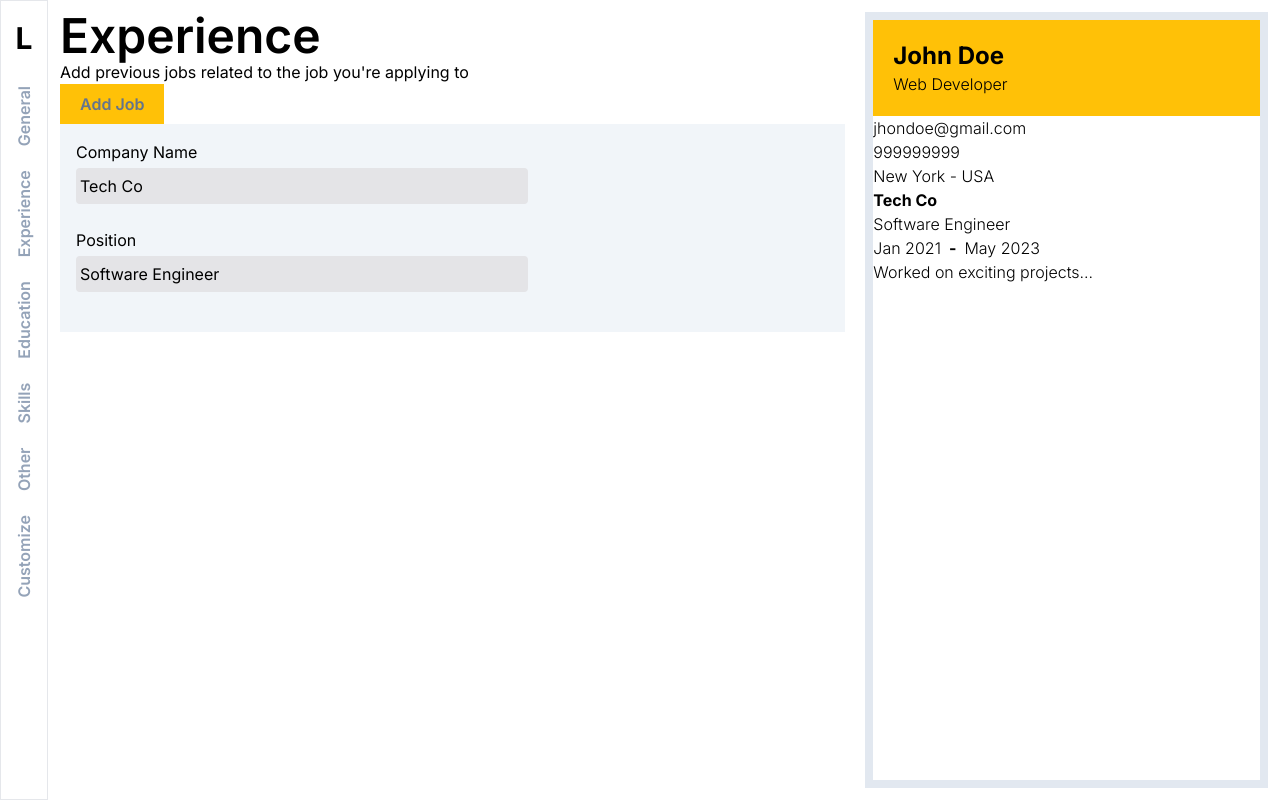
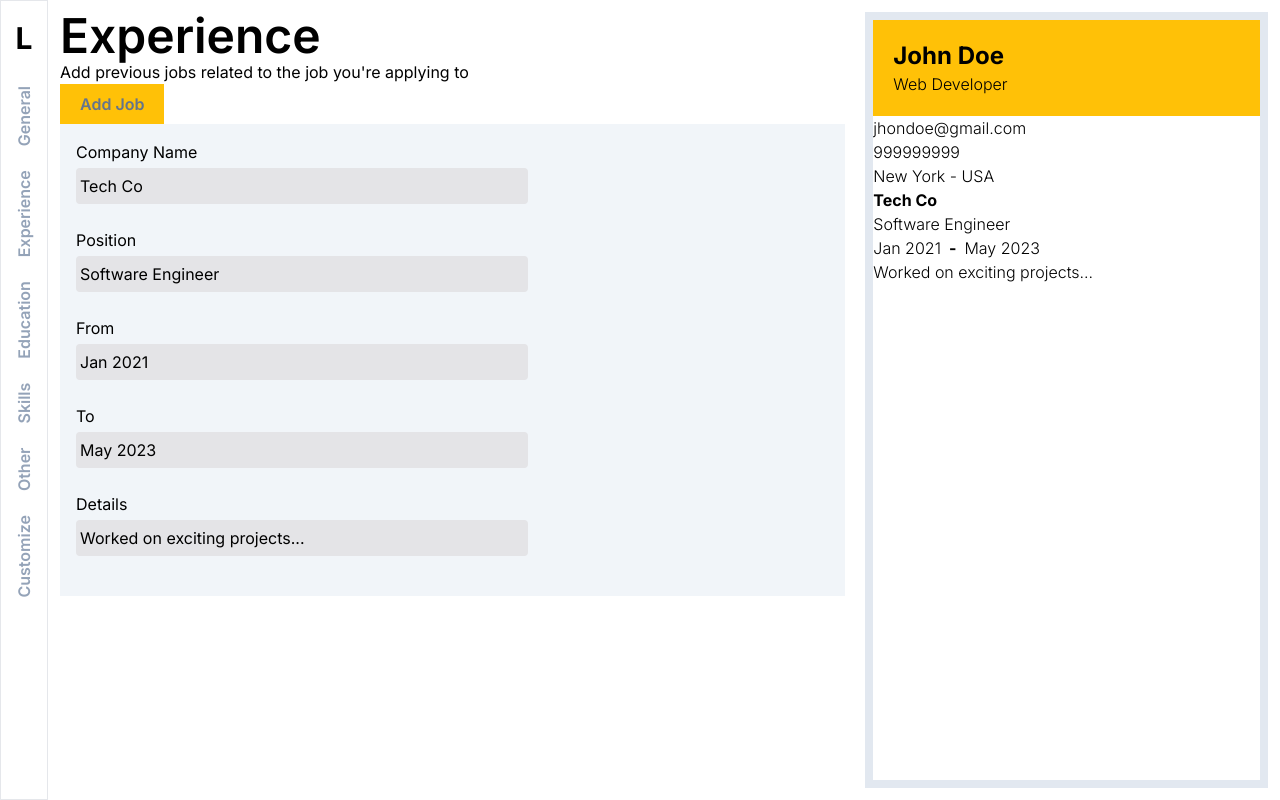
Before and after one commit to kagunecode/cv_generator, a React (Vite) app: page /experience in a window 1280 px wide. Built offline with nearby package versions, Linux system fonts and the light colour scheme.

Commit message:
Added new job fields to be filled

```diff
--- a/src/data/formFields.js
+++ b/src/data/formFields.js
@@ -14,6 +14,9 @@ const formFields = [
 		fields: [
 			{ id: "company", fieldName: "Company Name", fieldType: "text" },
 			{ id: "position", fieldName: "Position", fieldType: "text" },
+			{ id: "startDate", fieldName: "From", fieldType: "text" },
+			{ id: "endDate", fieldName: "To", fieldType: "text" },
+			{ id: "description", fieldName: "Details", fieldType: "text" },
 		],
 	},
 ];
```
